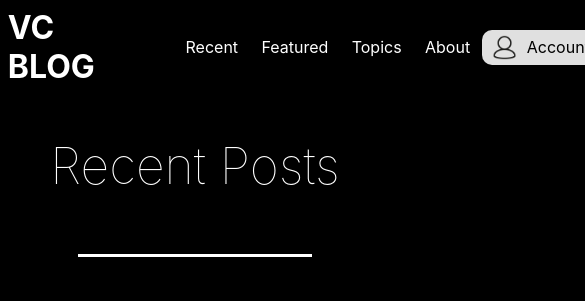
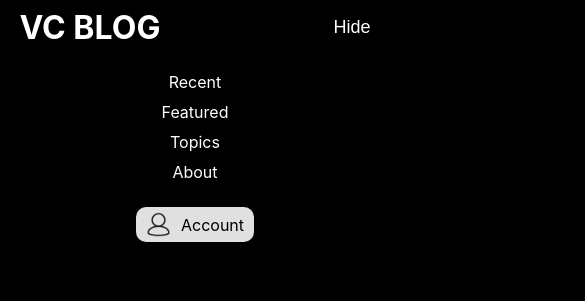
Before and after one commit to vincentcaitech/blog, a Next.js app: page / in a window 390 px wide. Shown: the top 301 px of the page, 585 px wide, since content can reach past the window. Built offline with nearby package versions, Linux system fonts and the light colour scheme; no server answers; the database is empty.

Commit message:
make mobile header

```diff
--- a/components/Header.tsx
+++ b/components/Header.tsx
@@ -4,9 +4,13 @@ import { pAuth } from "../services/config"
 import { PContext } from "../services/context";
 
 export default function Header(){
-    const { loggedIn }= useContext(PContext);
+    const { loggedIn,isMobile }= useContext(PContext);
+    const [showMenu,setShowMenu] = useState(true);
+
     return <header>
         <h1><Link href="/"><a>VC BLOG</a></Link></h1>
+        <button className="menu-button" onClick={()=>setShowMenu(!showMenu)}>{showMenu?"Hide":"Menu"}</button>
+        {(!isMobile||showMenu)&&<div id="dropdown-container">
             <ul id="menu">
                 <li>
                     <Link href="/posts"><a>Recent</a></Link>
@@ -28,5 +32,6 @@ export default function Header(){
                     </a>
                 </Link>
             </div>
+        </div>}
     </header>
 }
--- a/package.json
+++ b/package.json
@@ -10,6 +10,7 @@
   "dependencies": {
     "@ckeditor/ckeditor5-build-classic": "^28.0.0",
     "@ckeditor/ckeditor5-react": "^3.0.2",
+    "browser-image-compression": "^1.0.14",
     "draft-js": "^0.11.7",
     "firebase": "^8.6.7",
     "firebase-admin": "^9.9.0",
--- a/pages/_app.js
+++ b/pages/_app.js
@@ -12,6 +12,7 @@ function MyApp({ Component, pageProps }) {
   const [loggedIn,setLoggedIn] = useState(false);
   const [admins,setAdmins] = useState([]);
   const [isAdmin,setIsAdmin] = useState(loggedIn);
+  const [isMobile,setIsMobile] = useState(false);
   pAuth.onAuthStateChanged((user)=>{
     if(user) {
       setLoggedIn(true)
@@ -22,6 +23,7 @@ function MyApp({ Component, pageProps }) {
 
   useEffect(()=>{
     getAdmins();
+    if(window.innerWidth<576) setIsMobile(true)
   },[])
 
   const getAdmins = async () =>{
@@ -40,6 +42,7 @@ function MyApp({ Component, pageProps }) {
     setLoggedIn,
     isAdmin,
     commentBatchSize,
+    isMobile
   };
   return  <PContext.Provider value={contextObj}>
     <CustomHead/>
--- a/services/config.js
+++ b/services/config.js
@@ -1,5 +1,7 @@
-import firebase from "firebase"
+import firebase from "firebase/app"
 import "firebase/storage";
+import "firebase/auth"
+import "firebase/firestore"
 
 var firebaseConfig = {
     apiKey: "AIzaSyAR-610He9yA8MDj9oqEG7eVHM0UYAxiW4",
--- a/styles/globals.scss
+++ b/styles/globals.scss
@@ -42,6 +42,14 @@
   }
 }
 
+@mixin hoverer3{
+  transition: all 0.2s;
+  opacity: 1;
+  &:hover{
+    opacity: 0.7;
+  }
+}
+
 @mixin sbstyle{
   padding: 5px 20px;
   background-color: black;
@@ -59,6 +67,8 @@
     outline: none;
   }
 }
+
+$mobile-break: 576px;
 
 :root{
   --primary-font: -apple-system, BlinkMacSystemFont, Segoe UI, Roboto, Oxygen,
@@ -136,15 +146,28 @@ a {
 header{
   padding: 1vh 2vw;
   display: grid;
-  grid-template-columns: auto auto 1fr;
+  grid-template-columns: auto 1fr;
   color: white;
   h1{
     margin: 0px;
   }
+  .menu-button{
+    background-color: transparent;
+    padding: 0px;
+    color: white;
+    font-size: 18px;
+    border: none;
+    display: none;
+  }
+  #dropdown-container{
+    @include row();
+    justify-content: space-between;
+    width: auto;
     ul{
       display: flex;
       list-style: none;
       margin-left: 10vw;
+      padding: 0px;
       align-items: center;
       li{
         opacity: 1;
@@ -170,6 +193,31 @@ header{
         }
         span{
           color:black
+        }
+      }
+    }
+  }
+}
+
+@media (max-width: $mobile-break){
+  header{
+    padding: 1vh 5vw;
+    .menu-button{
+      display: block;
+      margin-left: auto;
+      @include hoverer3();
+    }
+    #dropdown-container{
+      grid-row: 2/3;
+      grid-column: 1/3;
+      @include col();
+      ul{
+        margin: 20px 0px;
+        @include col();
+        li{
+          margin: 5px;
+          font-size: 16px;
+        }
       }
     }
   }
@@ -632,7 +680,8 @@ header{
     input{
       font-family: var(--primary-font);
       display: block;
-      margin: 10px 0px;
+      margin: 0px;
+      margin-bottom: 5px;
       border: none;
       font-size: 12px;
       border-radius: 5px;
@@ -651,6 +700,7 @@ header{
       max-height: 40px;
       min-height: 40px;
       font-size: 16px;
+      margin: 0px;
       &:focus{
         outline: none;
       }
@@ -722,6 +772,12 @@ header{
     border: none;
     @include hoverer2();
   }
+  .no-comments-text{
+    width: 100%;
+    height: 30vh;
+    color: grey;
+    @include center();
+  }
 }
 
 .delete-comment-popup{
```
Also changed, not shown: components/Post.tsx (+9 -2 lines), 1 other file (tests, documents, lock files or other folders). Lines whose indentation alone changed are shown as unchanged.
